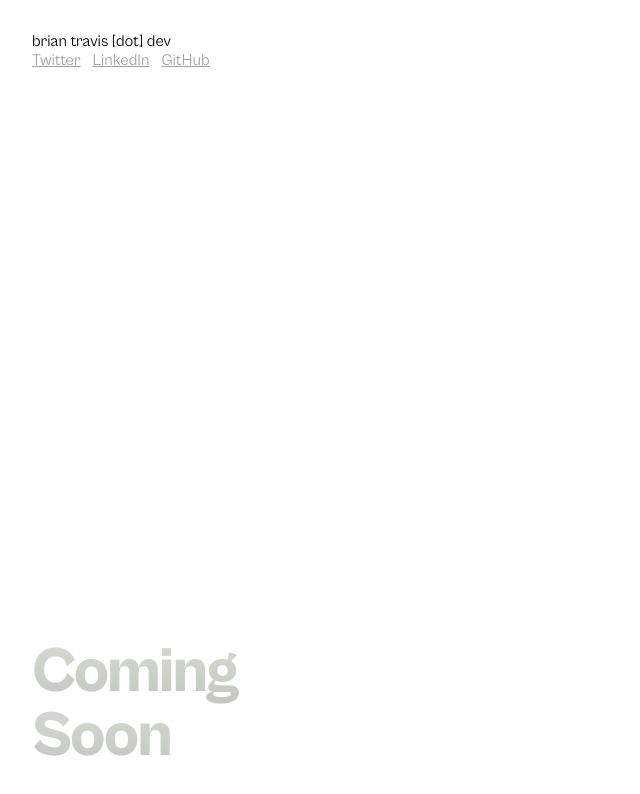
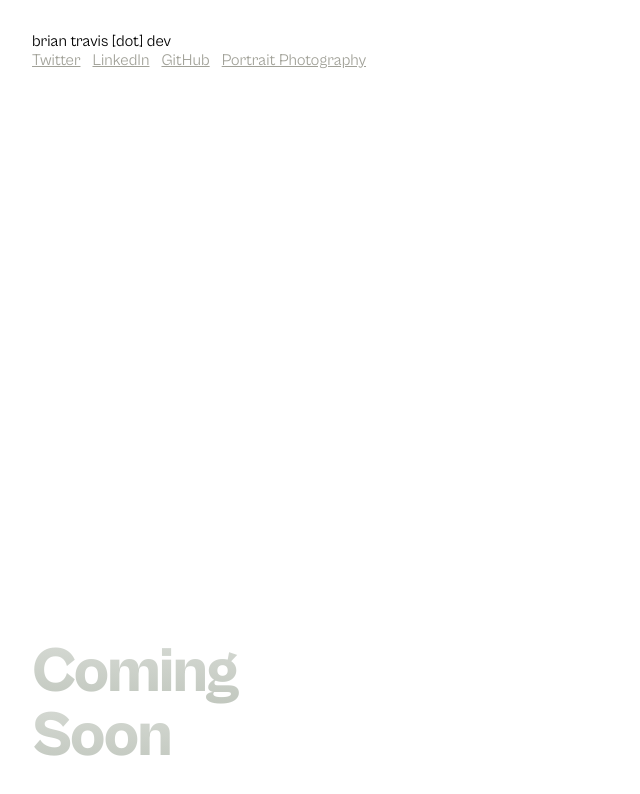
Before and after one commit to bztravis/briantravis-dot-dev, a Next.js app: page / in a window 1280 px wide. Shown: the top 794 px of the page, without its empty margins (0-640 px from the left). Built offline with nearby package versions, Linux system fonts and the light colour scheme.

Commit message:
Add portrait photography link

```diff
--- a/app/page.tsx
+++ b/app/page.tsx
@@ -15,6 +15,9 @@ export default function Home() {
           <a href='https://github.com/bztravis' target='_blank'>
             GitHub
           </a>
+          <a href='https://briantravisphoto.com' target='_blank'>
+            Portrait Photography
+          </a>
         </div>
       </div>
       <div>
```
